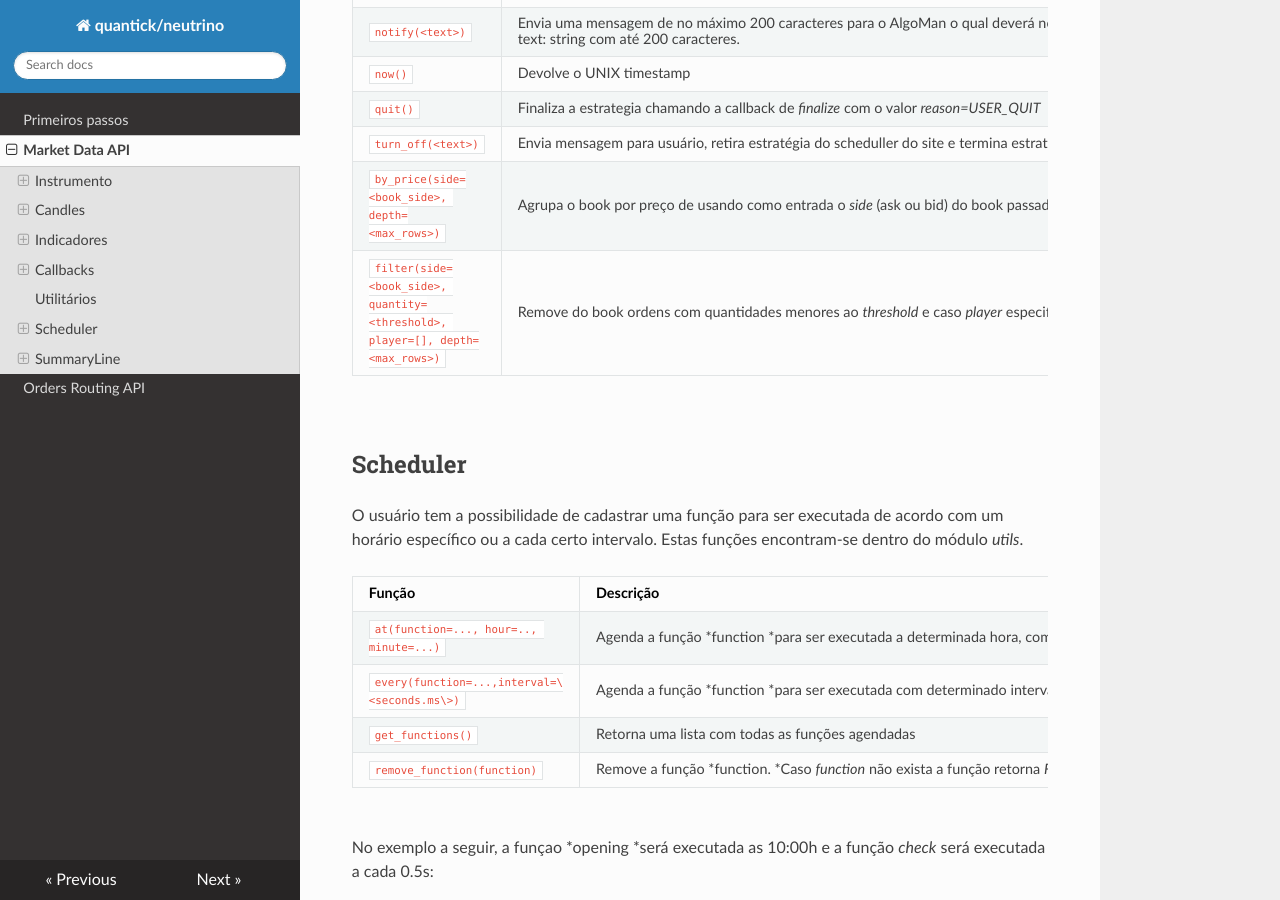
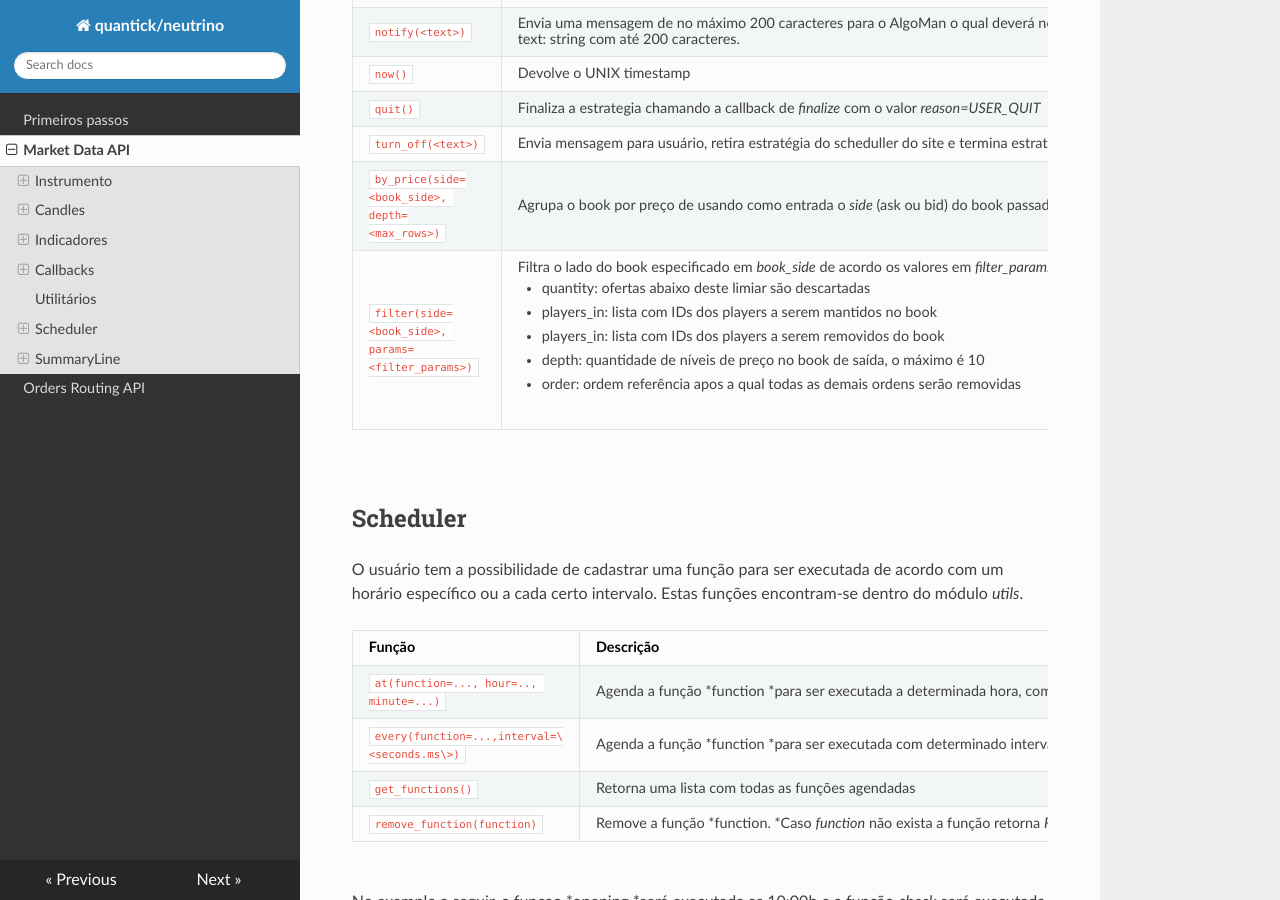
Before and after one commit to onesoftsa/quantick-docs, an MkDocs documentation site: the page built from docs/mktdata.md, in a window 1280 px wide and 900 px high, scrolled down 13765 px. Built offline with MkDocs 1.6.1, drawn with Linux system fonts in a browser that asks for light colours; nearby versions of some CDN libraries.

Commit message:
Documentaçao para o uso de FilterParams na funcao filter

```diff
--- a/docs/mktdata.md
+++ b/docs/mktdata.md
@@ -951,9 +951,15 @@ módulo existem as funções a seguir:
 <td>Agrupa o book por preço de usando como entrada o <em>side</em> (ask ou bid) do book passado como argumento <em>(book_side).</em> <em>depth </em> é limitado para produzir um número de linhas especificadas por <em>max_rows</em>. O valor máximo é 10.</td>
 </tr>
 <tr class="even">
-<td><code>filter(side=&lt;book_side&gt;, quantity=&lt;threshold&gt;, player=[], depth=&lt;max_rows&gt;)</code></td>
-<td>Remove do book ordens com quantidades menores ao <em>threshold</em> e caso <em>player</em> especificado somente as ordens deles serão apresentadas.
-Usa como entrada o <em>side</em> (ask ou bid) do book passado como argumento <em>(book_side).</em> <em>depth </em> é limitado para produzir um número de níveis de preço especificadas por <em>max_rows</em>. O valor máximo é 10.</td>
+<td><code>filter(side=&lt;book_side&gt;, params=&lt;filter_params&gt;)</code></td>
+<td>Filtra o lado do book especificado em <em>book_side</em> de acordo os valores em <em>filter_params</em>. Este objeto pertence a classe neutrino.FilterParams, contendo os campos a seguir
+<ul>
+<li>quantity: ofertas abaixo deste limiar são descartadas</li>
+<li>players_in: lista com IDs dos players a serem mantidos no book</li>
+<li>players_in: lista com IDs dos players a serem removidos do book</li>
+<li>depth: quantidade de níveis de preço no book de saída, o máximo é 10</li>
+<li>order: ordem referência apos a qual todas as demais ordens serão removidas</li>
+</ul>
 </tr>
 </tbody>
 </table>
```
